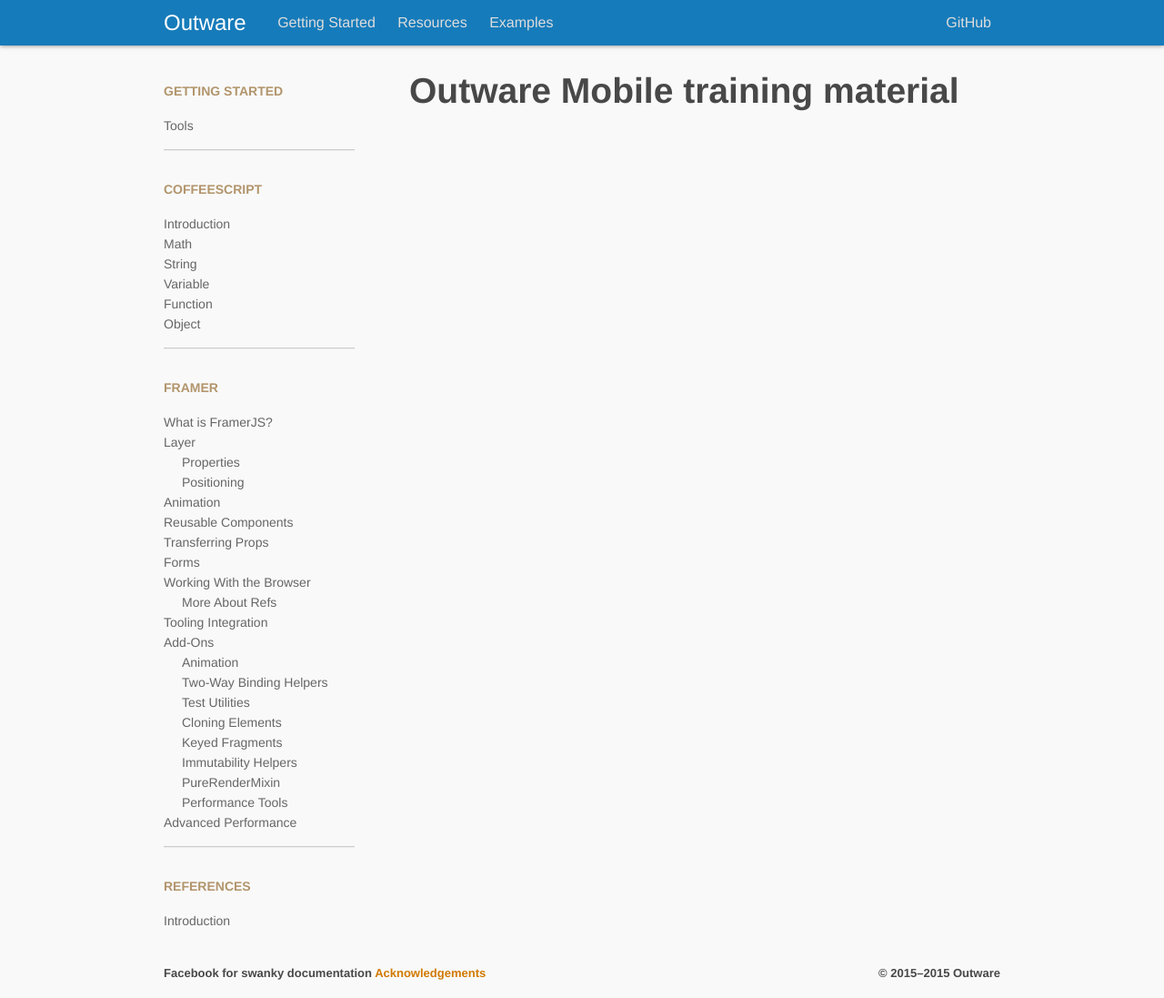
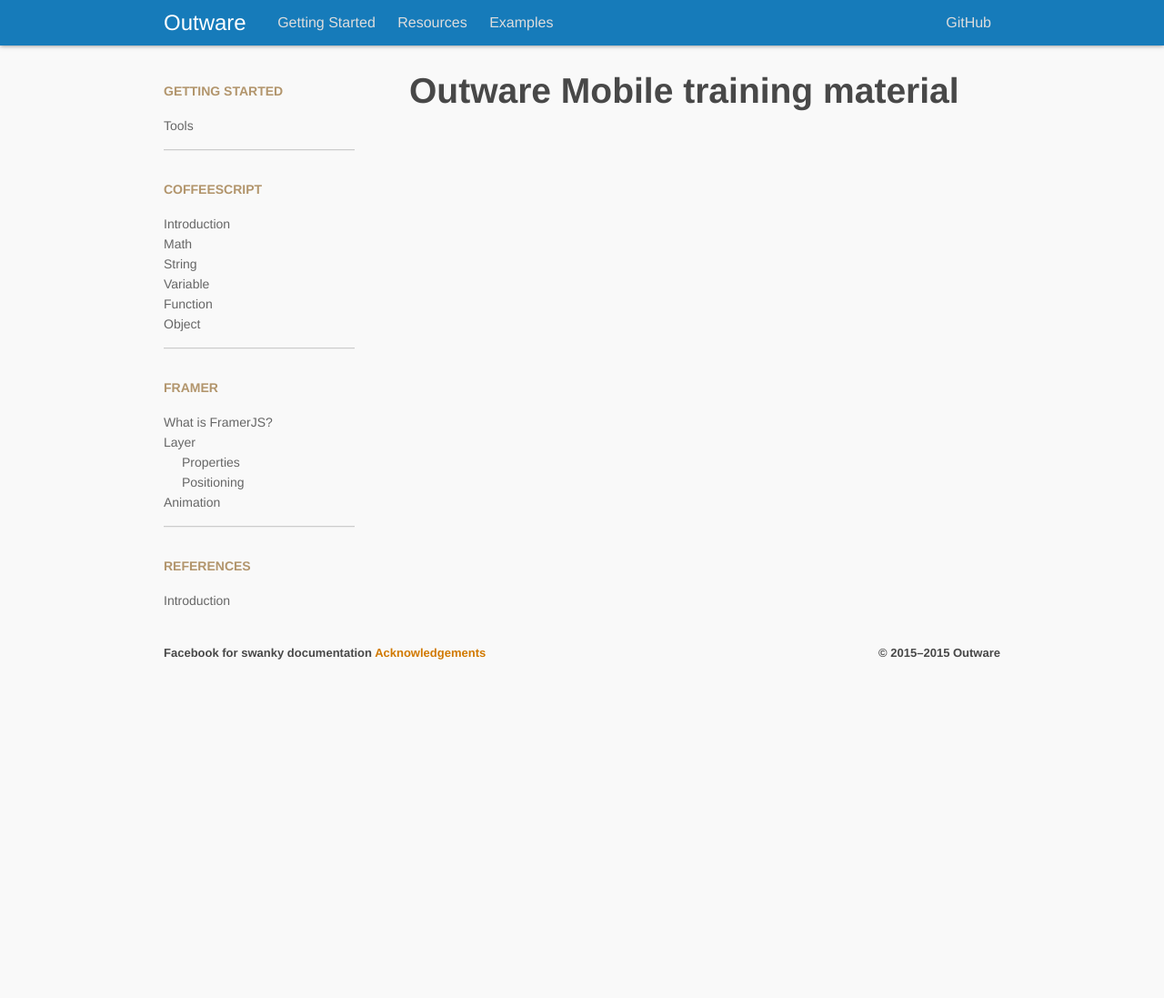
Before and after one commit to outware-mobile/omu-javascript-fundamentals, a Jekyll site: the page built from website/index.md, in a window 1280 px wide and 1097 px high. Shown: the whole window at 91% size. Built offline with Jekyll 4.4.1, drawn with Linux system fonts in a browser that asks for light colours; Markdown is read by kramdown in place of the engine named in the settings; a script that is not in the unit is left out.

Commit message:
Remove unused sections from sidebar navigation

```diff
--- a/website/_data/nav_docs.yml
+++ b/website/_data/nav_docs.yml
@@ -29,39 +29,3 @@
       title: Positioning
   - id: animation
     title: Animation
-  - id: multiple-components
-    title:
-  - id: reusable-components
-    title: Reusable Components
-  - id: transferring-props
-    title: Transferring Props
-  - id: forms
-    title: Forms
-  - id: working-with-the-browser
-    title: Working With the Browser
-    subitems:
-    - id: more-about-refs
-      title: More About Refs
-  - id: tooling-integration
-    title: Tooling Integration
-  - id: addons
-    title: Add-Ons
-    subitems:
-    - id: animation
-      title: Animation
-    - id: two-way-binding-helpers
-      title: Two-Way Binding Helpers
-    - id: test-utils
-      title: Test Utilities
-    - id: clone-with-props
-      title: Cloning Elements
-    - id: create-fragment
-      title: Keyed Fragments
-    - id: update
-      title: Immutability Helpers
-    - id: pure-render-mixin
-      title: PureRenderMixin
-    - id: perf
-      title: Performance Tools
-  - id: advanced-performance
-    title: Advanced Performance
```
